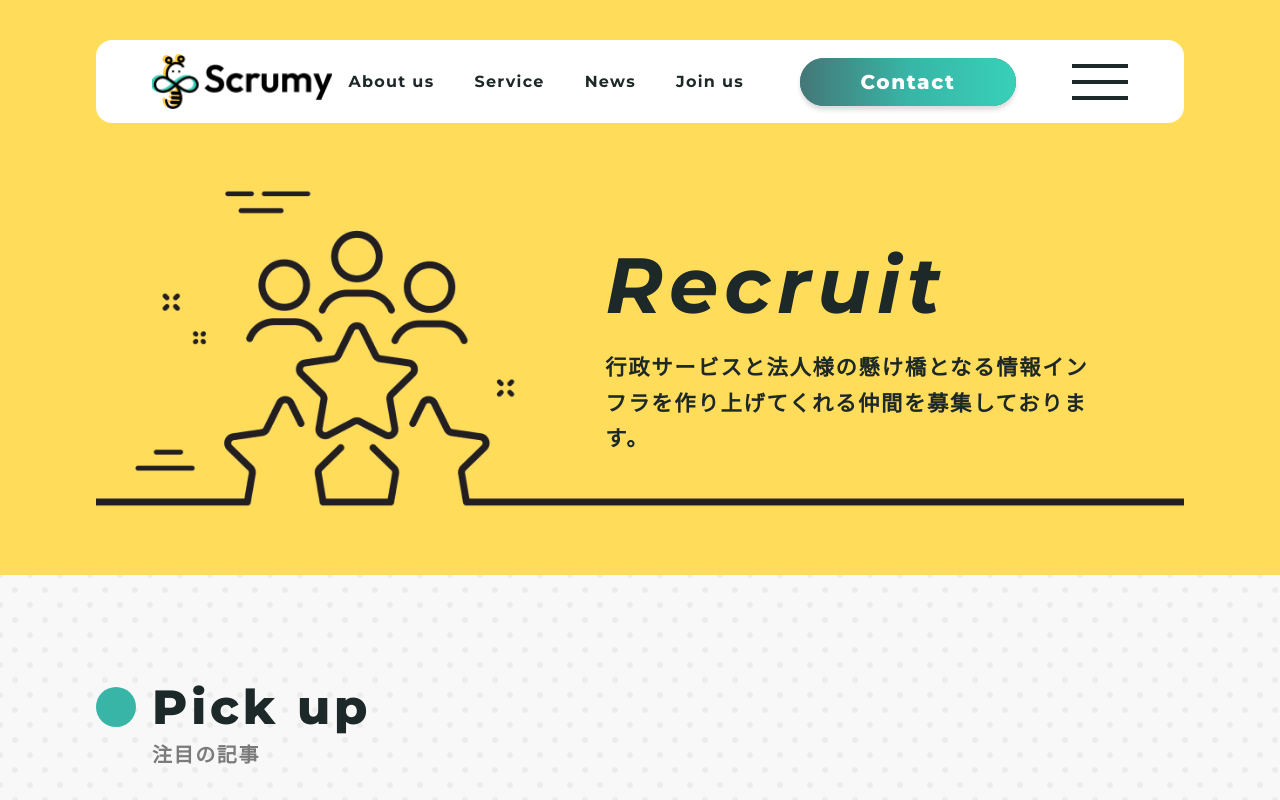
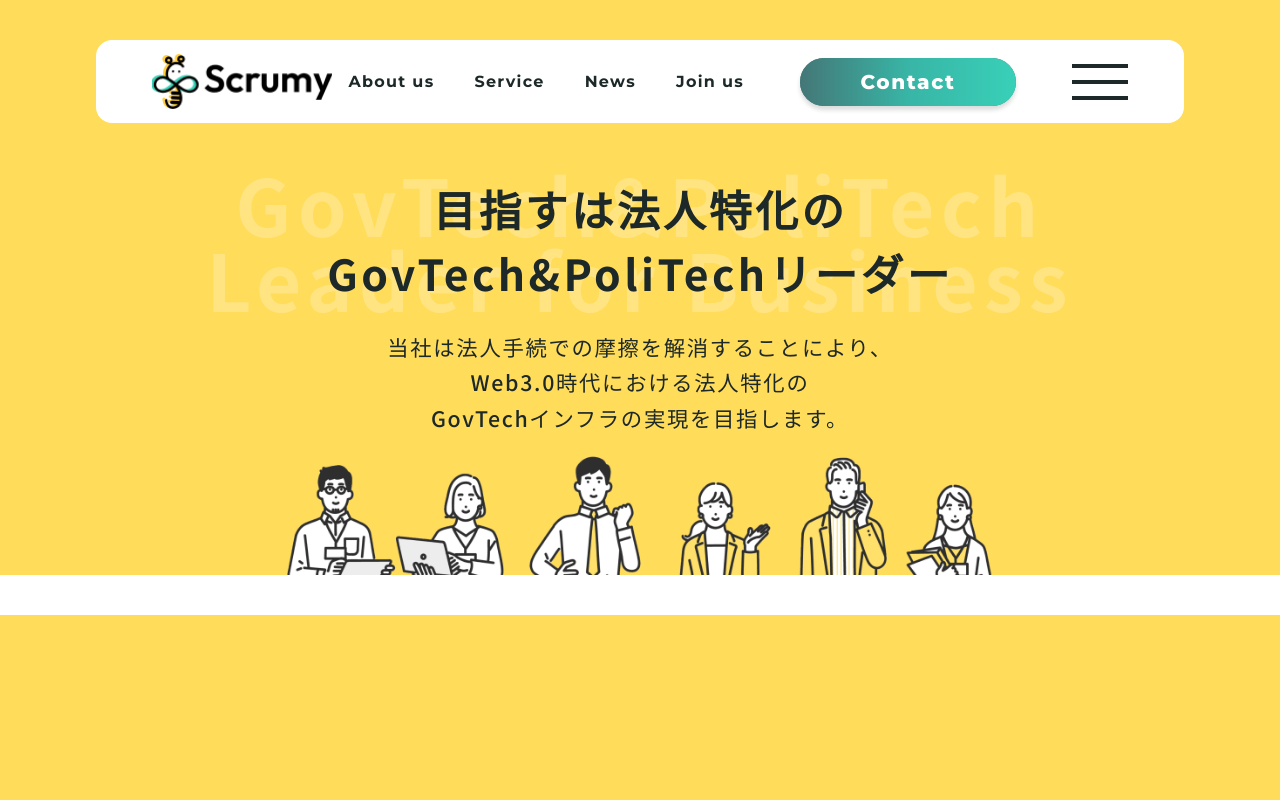
Before and after one commit to podev826/NEXT-scrumy-HP, a Next.js app: page /root in a window 1280 px wide. Shown: the top 800 px of the page. Built offline with nearby package versions, Linux system fonts and the light colour scheme.

Commit message:
[add] AboutSubVisualを実装した

```diff
--- /dev/null
+++ b/src/components/Elements/SubVisual/AboutSubVisual.tsx
@@ -0,0 +1,98 @@
+import { Box, Flex, Text } from '@chakra-ui/react';
+import { FC } from 'react';
+
+export const AboutSubVisual: FC = () => {
+  return (
+    <Box bg="main.200" pt={{ base: '195px', md: '104px', xl: '120px' }}>
+      <Box
+        w="full"
+        mx="auto"
+        maxW={1440}
+        minH={{ base: '115.467vw', md: '35.556vw', '2xl': '512px' }}
+        px={{ md: 10, lg: 16, xl: 24 }}
+        display="grid"
+        alignItems="stretch"
+      >
+        <Box
+          backgroundImage={{
+            base: `url("/images/about/about_sub-visual_sp.png")`,
+            md: `url("/images/about/about_sub-visual_pc.png")`,
+          }}
+          backgroundSize="contain"
+          backgroundPosition="bottom"
+          backgroundRepeat="no-repeat"
+          display="grid"
+          alignItems="stretch"
+          position="relative"
+        >
+          <Text
+            position="absolute"
+            left={'50%'}
+            transform="translateX(-50%)"
+            top={{ base: '-13.333vw', md: '3.611vw', '2xl': '52px' }}
+            fontSize={{ base: '12.8vw', md: '6.111vw', '2xl': '88px' }}
+            fontWeight="bold"
+            textAlign={'center'}
+            lineHeight="0.96"
+            color="base.100"
+            opacity={'0.24'}
+          >
+            <Box as="span" display={'block'}>
+              GovTech&amp;
+              <Box display={{ base: 'block', md: 'inline' }}>PoliTech</Box>
+            </Box>
+            <Box as="span" display={'block'} whiteSpace="nowrap">
+              Leader for
+              <Box display={{ base: 'block', md: 'inline' }}> Business</Box>
+            </Box>
+          </Text>
+          <Flex
+            flexDirection={'column'}
+            alignItems="center"
+            justifyContent="flex-start"
+            textAlign={'center'}
+            mx="auto"
+            w="full"
+            position={'relative'}
+            zIndex="2"
+          >
+            <Text
+              as="h1"
+              mt={{ md: '4.444vw', '2xl': '64px' }}
+              fontSize={{ base: '7.467vw', md: '3.333vw', '2xl': '6xl' }}
+              fontWeight="bold"
+              lineHeight={{ base: '1.32', md: '1.5' }}
+            >
+              <Box as="span" display="block">
+                目指すは法人特化の
+              </Box>
+              <Box as="span" display="block">
+                GovTech&amp;PoliTech
+                <Box as="span" display={{ base: 'block', md: 'inline' }}>
+                  リーダー
+                </Box>
+              </Box>
+            </Text>
+            <Text
+              w={{ base: '72vw', md: 'auto' }}
+              fontSize={{ base: '4.8vw', md: '1.667vw', '2xl': '2xl' }}
+              fontWeight="medium"
+              lineHeight="1.667"
+              mt={{ base: '14.933vw', md: '1.667vw', xl: 6 }}
+            >
+              <Box as="span" display={{ md: 'block' }}>
+                当社は法人手続での摩擦を解消することにより、
+              </Box>
+              <Box as="span" display={{ md: 'block' }}>
+                Web3.0時代における法人特化の
+              </Box>
+              <Box as="span" display={{ md: 'block' }}>
+                GovTechインフラの実現を目指します。
+              </Box>
+            </Text>
+          </Flex>
+        </Box>
+      </Box>
+    </Box>
+  );
+};
--- a/src/components/Elements/SubVisual/index.ts
+++ b/src/components/Elements/SubVisual/index.ts
@@ -1,2 +1,3 @@
+export * from './AboutSubVisual';
 export * from './PrimarySubVisual';
 export * from './PrivacyPolicySubVisual';
--- a/src/pages/root/index.tsx
+++ b/src/pages/root/index.tsx
@@ -1,9 +1,11 @@
 import { Box, Text } from '@chakra-ui/react';
 import {
+  AboutSubVisual,
   BaseLink,
   PrimaryLink,
   PrimarySubVisual,
   PrimaryTitle,
+  PrivacyPolicySubVisual,
   SecondaryLink,
 } from 'components/Elements';
 import { ContentWrapper, MainLayout } from 'components/Layouts';
@@ -13,7 +15,13 @@ import type { NextPage } from 'next';
 const Root: NextPage = () => {
   return (
     <MainLayout>
-      <PrimarySubVisual content={SUB_VISUAL_LIST.recruit} />
+      <AboutSubVisual />
+      <Box mt={10}>
+        <PrimarySubVisual content={SUB_VISUAL_LIST.recruit} />
+      </Box>
+      <Box mt={10}>
+        <PrivacyPolicySubVisual />
+      </Box>
       <ContentWrapper as="section" bgType="dotted">
         <PrimaryTitle ja="注目の記事" en="Pick up" />
         <Box>
```
Also changed, not shown: public/images/about/about_sub-visual_pc.png (added), public/images/about/about_sub-visual_sp.png (added).
